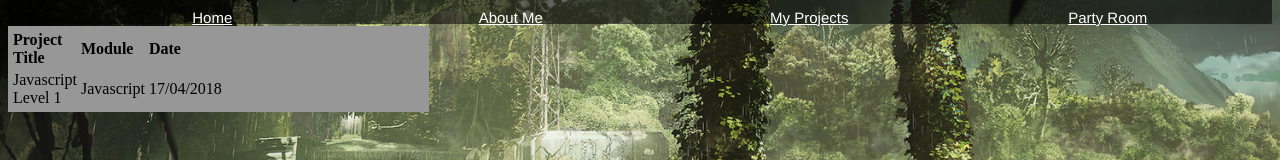
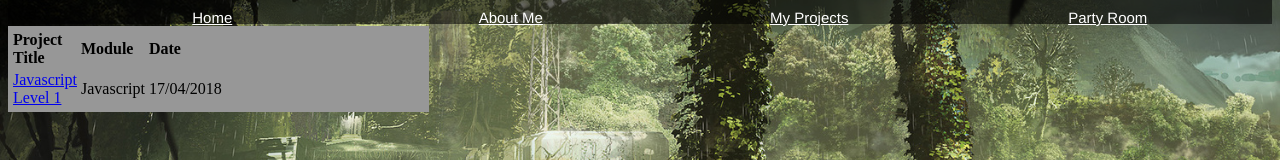
Before and after one commit to ProseNVerse/ProseNVerse.github.io, a plain HTML site: page Projects.html in a window 1280 px wide. Shown: the part 165-325 px from the top of the page. Drawn offline with Linux system fonts and the light colour scheme.

Commit message:
Updated Hyperlinks

```diff
--- a/Projects.html
+++ b/Projects.html
@@ -36,7 +36,7 @@
                     <th>Date</th>
                 </tr>
                 <tr>
-                    <td>Javascript Level 1</td>
+                    <td><a href='Excercise1.html'>Javascript Level 1</a></td>
                     <td>Javascript</td>
                     <td>17/04/2018</td>
                 </tr>
```
